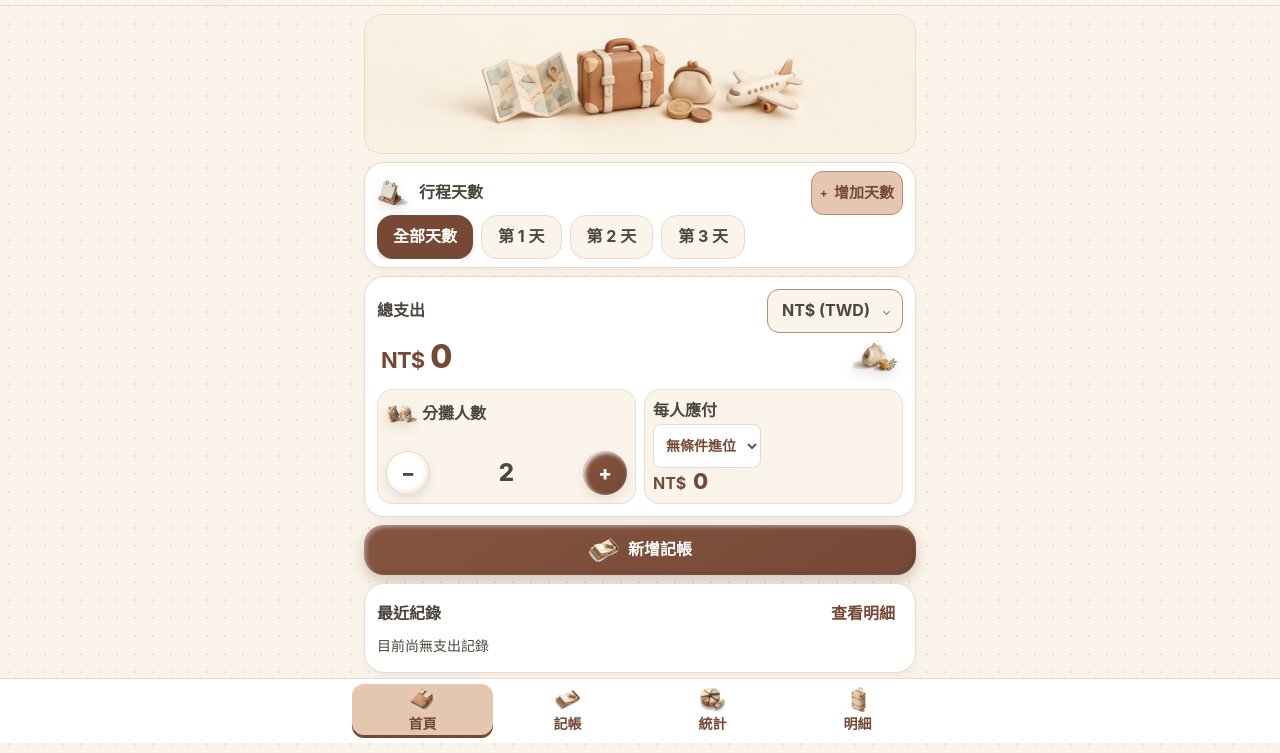
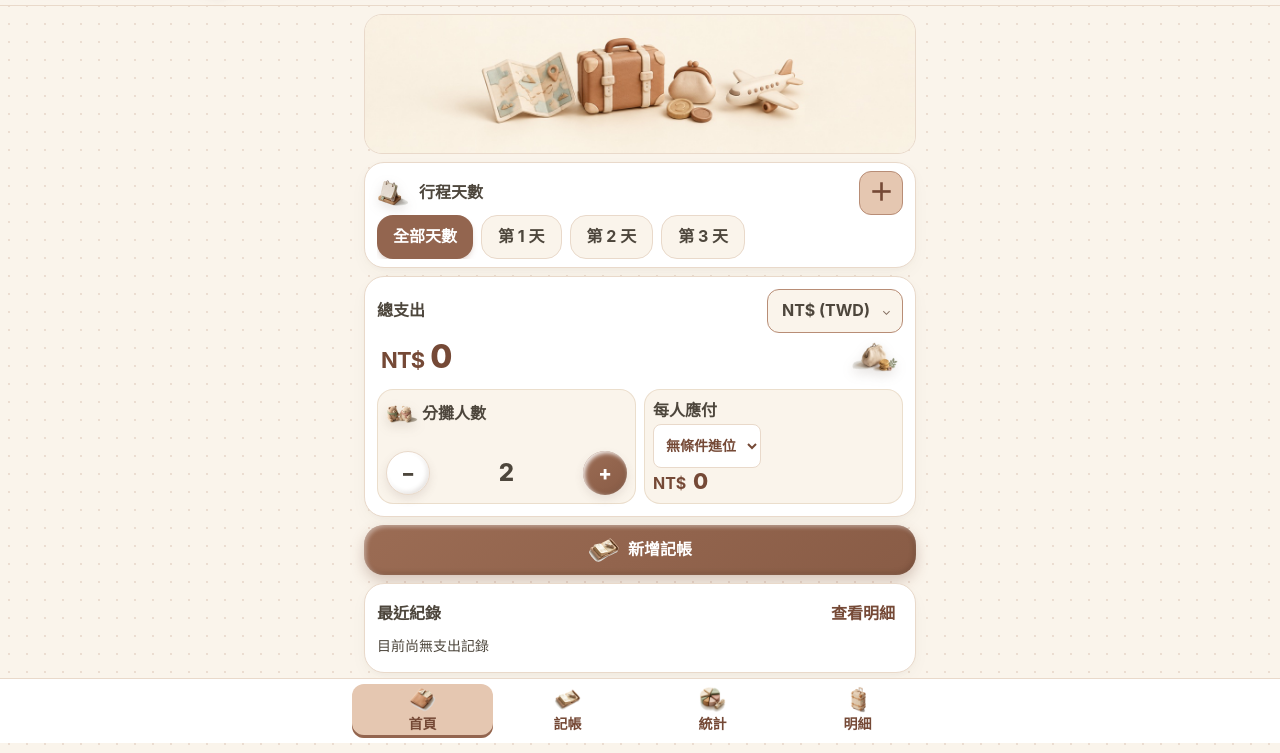
Before and after one commit to Maggie6362/tripsplit, a plain HTML site: page index.html in a window 1280 px wide. Shown: the part 57-810 px from the top of the page. Drawn offline with Linux system fonts and the light colour scheme.

Commit message:
Use compact add-day control and lighter caramel buttons

```diff
--- a/index.html
+++ b/index.html
@@ -21,6 +21,8 @@
       --card-surface: #FFFFFF;
       --caramel-base: #B88D76;
       --caramel-deep: #754936;
+      --caramel-button: #93654F;
+      --caramel-button-gradient: linear-gradient(145deg, #9B6C54, #895C46);
       --caramel-soft: #E5C7B1;
       --khaki-base: #B88D76;
       --clay-peach: #E5C7B1;
@@ -163,7 +165,7 @@
     .clay-action-btn {
       min-height: 50px;
       border-radius: 20px;
-      background: linear-gradient(145deg, #84553F 0%, #754936 100%);
+      background: var(--caramel-button-gradient);
       color: #FFFFFF;
       box-shadow:
         inset 2px 2px 4px rgba(255, 255, 255, 0.42),
@@ -260,7 +262,7 @@
 
     .bottom-nav button[aria-current="page"] {
       background: var(--caramel-soft);
-      box-shadow: inset 0 -3px var(--caramel-deep);
+      box-shadow: inset 0 -3px var(--caramel-button);
     }
 
     .bottom-nav img, .recent-expense img {
@@ -367,10 +369,7 @@
         </div>
 
         <div class="flex items-center space-x-2">
-          <button onclick="addDay()" class="btn-press min-h-[44px] px-2 py-2 rounded-xl bg-[#E5C7B1] hover:bg-[#E9D9CA] text-[#754936] text-[15px] font-bold border border-[#B88D76] flex items-center space-x-1.5">
-            <span aria-hidden="true" class="text-xs">+</span>
-            <span>增加天數</span>
-          </button>
+          <button type="button" onclick="addDay()" aria-label="增加天數" class="btn-press w-11 h-11 rounded-xl bg-[#E5C7B1] hover:bg-[#E9D9CA] text-[#754936] text-[24px] leading-none font-bold border border-[#B88D76] flex items-center justify-center">＋</button>
           <button onclick="deleteCurrentDay()" id="btnDeleteDay" class="btn-press min-h-[44px] px-2 py-2 rounded-xl bg-[#F9EAE4] hover:bg-[#F4DCD3] text-[#913D2D] text-[15px] font-bold border border-[#EBCAC0] hidden">
             刪除本天
           </button>
@@ -430,7 +429,7 @@
               <div class="flex items-center justify-between">
                 <button type="button" onclick="updateMembers(-1)" class="btn-press clay-round-btn bg-[#FFFFFF] text-[#4D463C] border border-[#E9D9CA]" aria-label="減少分攤人數">−</button>
                 <span id="memberCount" class="text-[24px] font-extrabold text-[#4D463C]">2</span>
-                <button type="button" onclick="updateMembers(1)" class="btn-press clay-round-btn text-white" style="background: linear-gradient(145deg, #84553F 0%, #754936 100%);" aria-label="增加分攤人數">+</button>
+                <button type="button" onclick="updateMembers(1)" class="btn-press clay-round-btn text-white" style="background: var(--caramel-button-gradient);" aria-label="增加分攤人數">+</button>
               </div>
             </div>
 
@@ -904,7 +903,7 @@
       tabsHtml += `
         <button onclick="selectDay(0)" aria-pressed="${isAllActive}" class="btn-press min-h-[44px] px-4 py-2 rounded-2xl text-[16px] font-bold whitespace-nowrap transition-all ${
           isAllActive
-            ? 'bg-[#754936] text-white shadow-md shadow-[#754936]/20'
+            ? 'bg-[var(--caramel-button)] text-white shadow-md shadow-[#93654F]/20'
             : 'bg-[#FAF4EB] text-[#4D463C] hover:bg-[#E9D9CA] border border-[#E9D9CA]'
         }">
           全部天數
@@ -917,7 +916,7 @@
         tabsHtml += `
           <button onclick="selectDay(${d})" aria-pressed="${isActive}" class="btn-press min-h-[44px] px-4 py-2 rounded-2xl text-[16px] font-bold whitespace-nowrap transition-all flex items-center space-x-2 ${
             isActive
-              ? 'bg-[#754936] text-white shadow-md shadow-[#754936]/20'
+              ? 'bg-[var(--caramel-button)] text-white shadow-md shadow-[#93654F]/20'
               : 'bg-[#FAF4EB] text-[#4D463C] hover:bg-[#E9D9CA] border border-[#E9D9CA]'
           }">
             <span>第 ${d} 天</span>
```
Also changed, not shown: assets/utilities.css.
